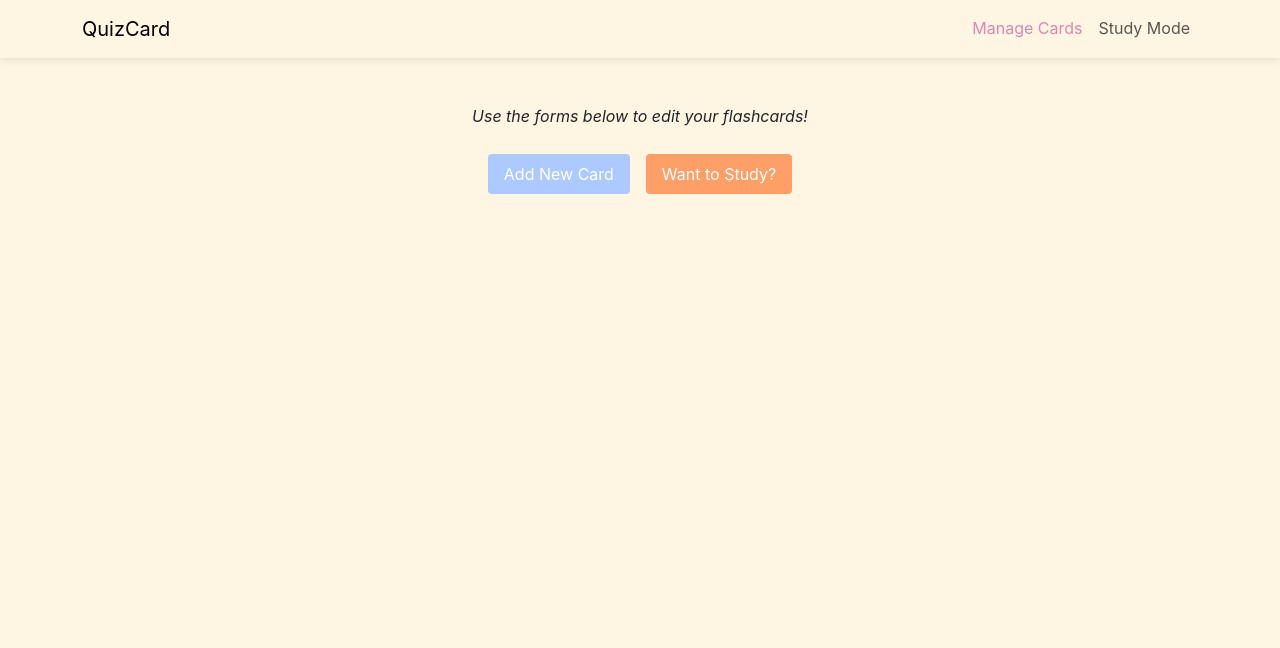
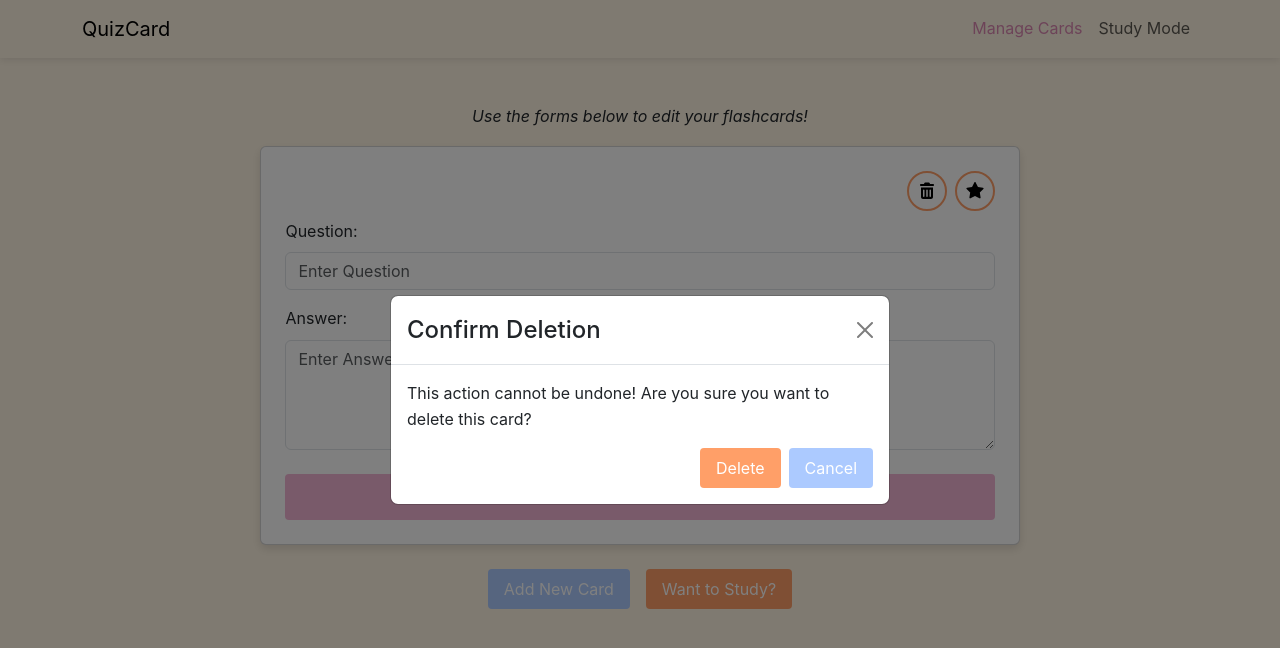
Before and after one commit to Dossman-thomas/Quiz-Card, a React (Vite) app: page /manage-cards in a window 1280 px wide. Both pictures are taken after a click on the button 926 px from the left and 190 px from the top of the page. Shown: the top 648 px of the page. Built offline with nearby package versions, Linux system fonts and the light colour scheme.

Commit message:
OnDelete confirmation modal configured and fully tested

```diff
--- a/src/components/CardForm.jsx
+++ b/src/components/CardForm.jsx
@@ -3,6 +3,7 @@ import Card from "react-bootstrap/Card";
 import Button from "react-bootstrap/Button";
 import Toast from "react-bootstrap/Toast";
 import ToastContainer from "react-bootstrap/ToastContainer";
+import Modal from "react-bootstrap/Modal";
 import { useState } from "react";
 import "../styles/cardForm.css";
 import { FontAwesomeIcon } from "@fortawesome/react-fontawesome";
@@ -22,9 +23,10 @@ export default function CardForm({
   const [question, setQuestion] = useState(initialQuestion);
   const [answer, setAnswer] = useState(initialAnswer);
   const [showToast, setShowToast] = useState(false);
+  const [showDeleteModal, setShowDeleteModal] = useState(false);
 
-  const handleSubmit = (e) => {
-    e.preventDefault(); // prevent page reload
+  const handleSubmit = (event) => {
+    event.preventDefault(); // prevent page reload
     if (onSave) {
       onSave(id, { question, answer });
       setShowToast(true); // Show success toast on save
@@ -39,7 +41,7 @@ export default function CardForm({
           <Button
             size="md"
             className="me-2 card-btn"
-            onClick={() => onDelete && onDelete(id)}
+            onClick={() => setShowDeleteModal(true)} // Open delete confirmation modal
           >
             <FontAwesomeIcon icon={faTrashCan} />
           </Button>
@@ -52,6 +54,35 @@ export default function CardForm({
             <FontAwesomeIcon icon={faStar} />
           </Button>
         </div>
+
+        {/* Delete Confirm Modal */}
+        <Modal
+          centered
+          show={showDeleteModal}
+          fullscreen={"lg-down"}
+          onHide={() => setShowDeleteModal(false)}
+        >
+          <Modal.Header closeButton>
+            <Modal.Title>Confirm Deletion</Modal.Title>
+          </Modal.Header>
+          <Modal.Body>
+            <p>
+              This action cannot be undone! Are you sure you want to delete this
+              card?
+            </p>
+            <div className="d-flex justify-content-end gap-2">
+              <Button className="primary-btn" onClick={() => onDelete && onDelete(id)}>
+                Delete
+              </Button>
+              <Button
+                className="action-btn"
+                onClick={() => setShowDeleteModal(false)}
+              >
+                Cancel
+              </Button>
+            </div>
+          </Modal.Body>
+        </Modal>
 
         {/* Card inputs */}
         <Form>
@@ -77,7 +108,12 @@ export default function CardForm({
               onChange={(e) => setAnswer(e.target.value)}
             />
           </Form.Group>
-          <Button type="submit" className="w-100" id="save-btn" onClick={handleSubmit}>
+          <Button
+            type="submit"
+            className="w-100"
+            id="save-btn"
+            onClick={handleSubmit}
+          >
             Save
           </Button>
 
@@ -94,7 +130,6 @@ export default function CardForm({
               <Toast.Body>Card saved successfully!</Toast.Body>
             </Toast>
           </ToastContainer>
-
         </Form>
       </Card.Body>
     </Card>
```
